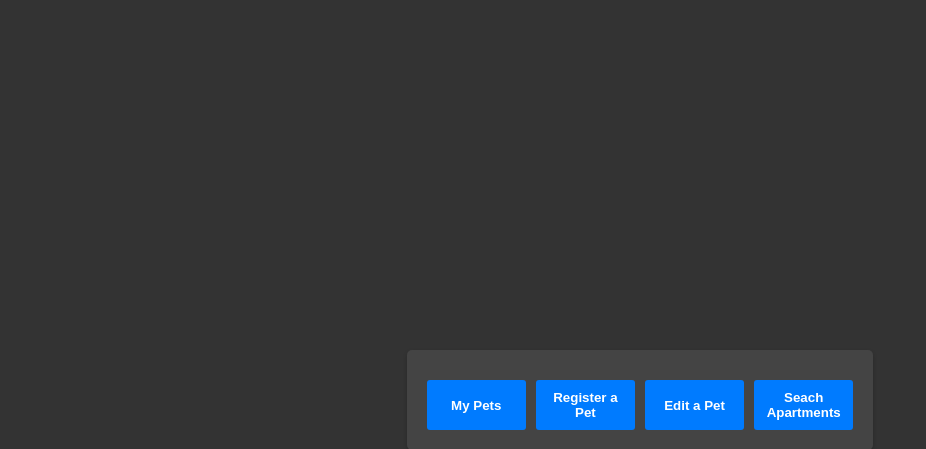
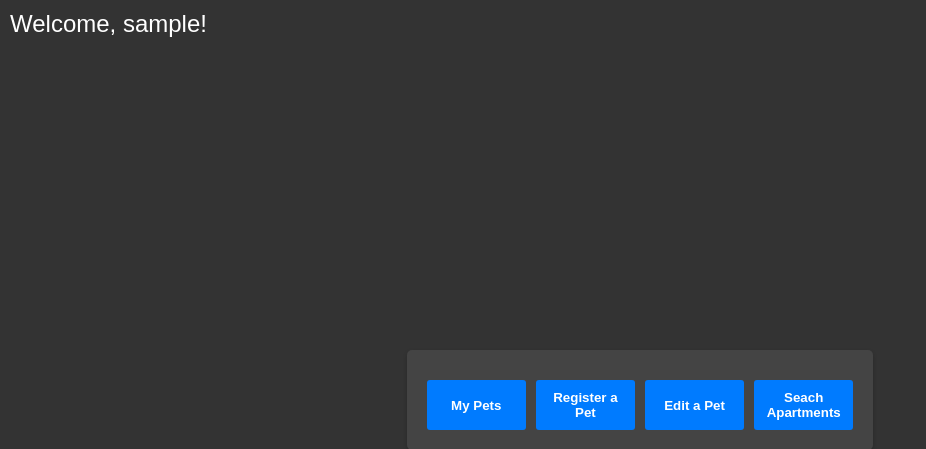
Before and after one commit to ashleysi/db_project, a Flask app: page /home in a window 1280 px wide. Shown: the top 449 px of the page, without its empty margins (0-926 px from the left). Run offline with Flask 3, Linux system fonts and the light colour scheme; the visitor is signed in with stand-in values (Sample User, id 1).

Commit message:
Added welcome msg to user on homescreen

```diff
--- a/templates/home.html
+++ b/templates/home.html
@@ -40,7 +40,16 @@
     color: #fff;
     background-color: #007bff;
   }
+  .welcome-message {
+            position: absolute; /* Absolute positioning */
+            top: 0; /* Zero distance from the top */
+            left: 0; /* Zero distance from the left */
+            padding: 10px; /* Padding around text */
+            font-size: 24px; /* Larger font size */
+            border-bottom-right-radius: 10px; /* Rounded corner on the bottom right */
+  }
 </style>
+<div class="welcome-message">Welcome, {{ username }}!</div>
 </head>
 <body>
 <div class="form-container">
```
